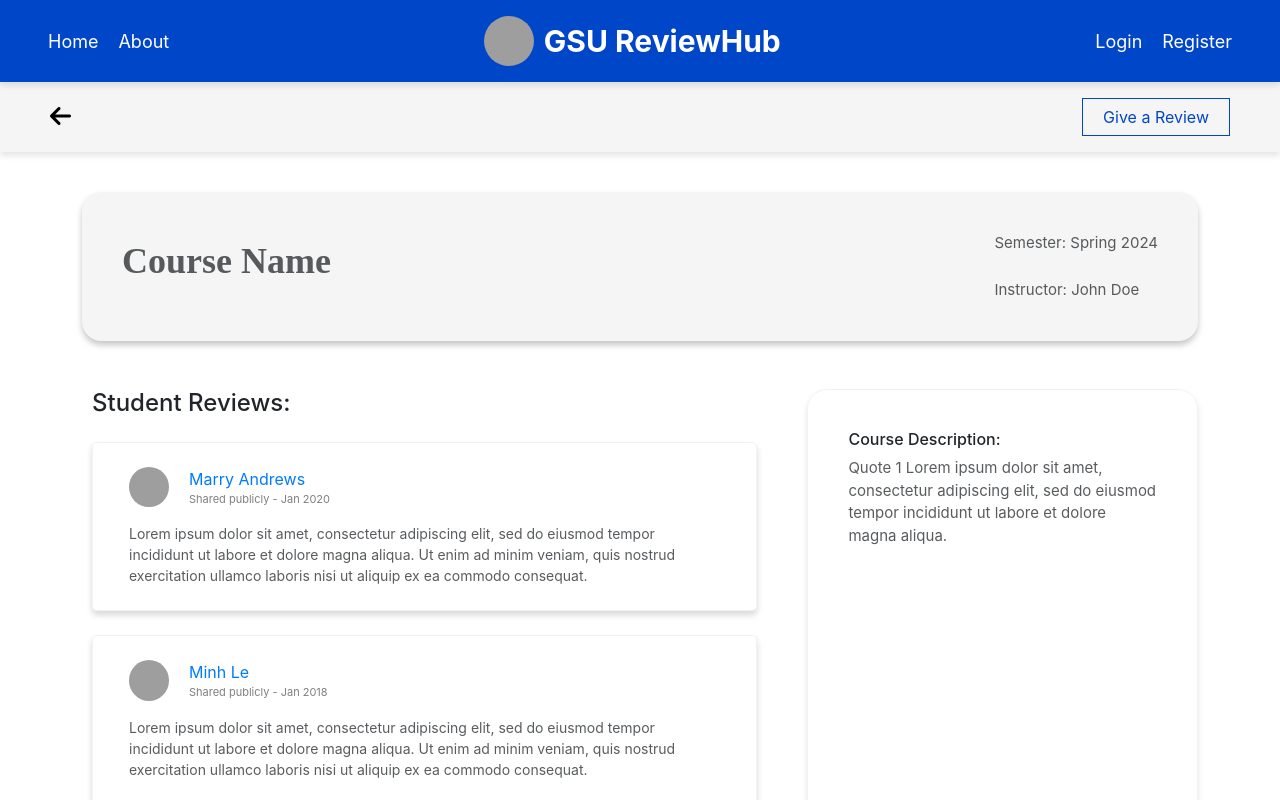
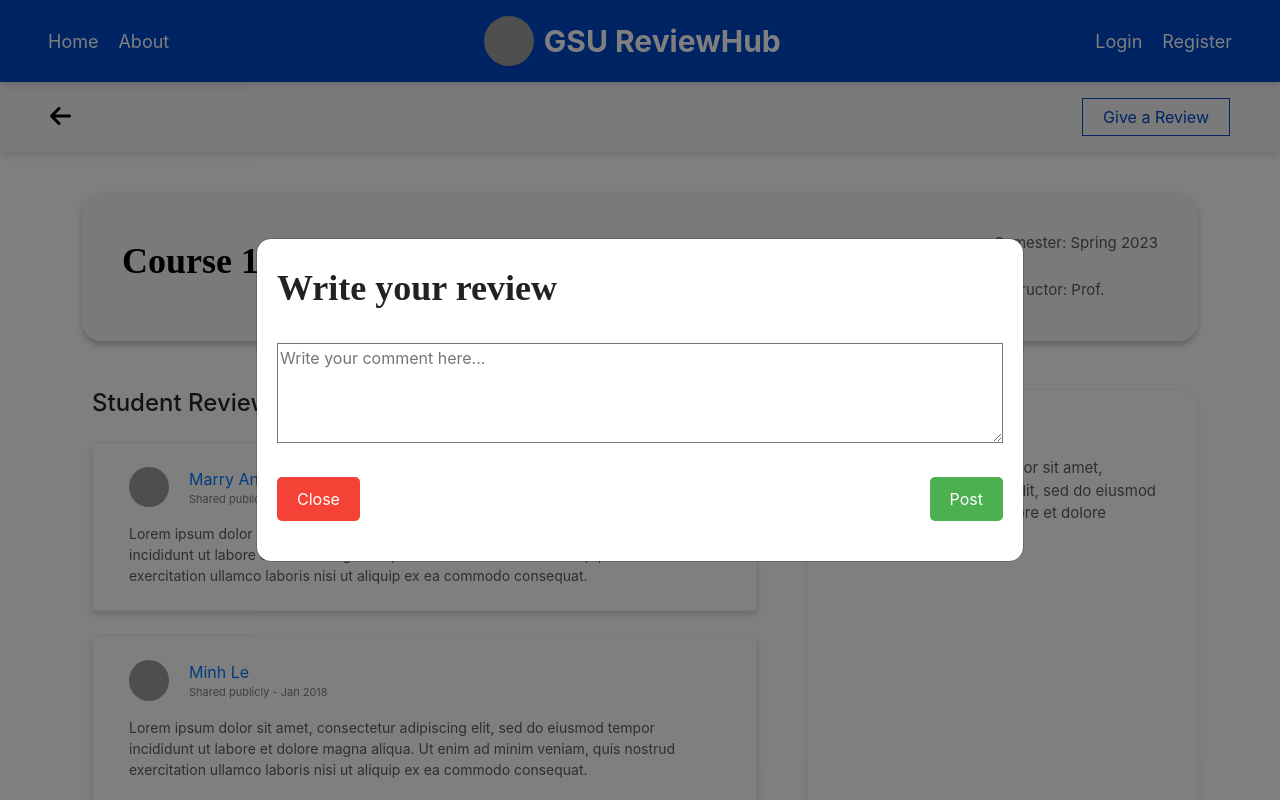
Before and after one commit to minhle28/GSU_ReviewHub, a React (Create React App) app in the folder client/: page /courses-details/1 in a window 1280 px wide. Both pictures are taken after a click on the button "Give a Review". Shown: the top 800 px of the page. Built offline with nearby package versions, Linux system fonts and the light colour scheme; grey boxes are pictures that could not be loaded.

Commit message:
conect sample data, fix pagination,  and add comment pop up box

```diff
--- a/client/src/App.js
+++ b/client/src/App.js
@@ -54,7 +54,7 @@ const router = createBrowserRouter([
             ],
           },
           {
-            path: "courses-details/:id",
+            path: "courses-details/:courseId",
             element: <CoursesDetails />,
           },
         ],
--- /dev/null
+++ b/client/src/layouts/CommentModal/CommentModal.css
@@ -0,0 +1,75 @@
+.modal {
+    position: fixed;
+    top: 0;
+    left: 0;
+    width: 100%;
+    height: 100%;
+    background-color: rgba(0, 0, 0, 0.5);
+
+    display: none;
+    justify-content: center;
+    align-items: center;
+}
+
+.modal.open {
+    display: flex;
+}
+
+.modal-content {
+    background-color: white;
+    padding: 20px;
+    border-radius: 15px;
+    width: 60%;
+    height: auto;
+
+}
+
+textarea {
+    width: 100%;
+    height: 100px;
+    margin-bottom: 10px;
+}
+
+button {
+    padding: 5px 10px;
+    cursor: pointer;
+}
+
+/* Styles for the button container */
+.button-container {
+    display: flex;
+    justify-content: space-between;
+    margin-bottom: 20px; /* Added margin for better spacing */
+  }
+
+  /* Styles for the Close button */
+  .close-button {
+    padding: 10px 20px; /* Increased padding for better clickability */
+    cursor: pointer;
+    background-color: #f44336; /* Red background color */
+    color: white; /* White text color */
+    border: none; /* No border */
+    border-radius: 5px; /* Rounded corners */
+    font-size: 16px; /* Font size */
+    transition: background-color 0.3s; /* Smooth transition for background color */
+  }
+
+  .close-button:hover {
+    background-color: #d32f2f; /* Darker red color on hover */
+  }
+
+  /* Styles for the Submit button */
+  .post-button {
+    padding: 10px 20px; /* Increased padding for better clickability */
+    cursor: pointer;
+    background-color: #4caf50; /* Green background color */
+    color: white; /* White text color */
+    border: none; /* No border */
+    border-radius: 5px; /* Rounded corners */
+    font-size: 16px; /* Font size */
+    transition: background-color 0.3s; /* Smooth transition for background color */
+  }
+
+  .post-button:hover {
+    background-color: #388e3c; /* Darker green color on hover */
+  }
--- /dev/null
+++ b/client/src/layouts/CommentModal/index.jsx
@@ -0,0 +1,20 @@
+// CommentModal.js
+import React from 'react';
+import './CommentModal.css';
+
+export const CommentModal = ({ isOpen, onClose }) => {
+  return (
+    <div className={`modal ${isOpen ? 'open' : ''}`} onClick={onClose}>
+      <div className="modal-content" onClick={(e) => e.stopPropagation()}>
+        <h2>Write your review</h2>
+        <br/>
+        <textarea placeholder="Write your comment here..." />
+        <br/>
+        <div className="button-container">
+          <button className="close-button" onClick={onClose}>Close</button>
+          <button className="post-button">Post</button>
+        </div>
+      </div>
+    </div>
+  );
+};
--- a/client/src/layouts/CourseSidebar/course_sidebar.css
+++ b/client/src/layouts/CourseSidebar/course_sidebar.css
@@ -74,8 +74,8 @@
     margin-bottom: 50px;
 }
 
-.submit-button,
-.reset-button {
+.menu-nav .submit-button,
+.menu-nav .reset-button {
     width: 60px;
     height: 36px;
     line-height: 36px;
--- a/client/src/pages/courses-details/courses-details.css
+++ b/client/src/pages/courses-details/courses-details.css
@@ -48,8 +48,9 @@
 }
 
 .coursesdetails-container h2 {
-    color: var(--bs-secondary-color) !important;
-    /*color: #F9F6EE;*/
+    color: black;
+    /*color: var(--bs-secondary-color) !important;
+    color: #F9F6EE;*/
 }
 
 .coursesdetails-container p {
--- a/client/src/pages/courses-details/index.jsx
+++ b/client/src/pages/courses-details/index.jsx
@@ -1,11 +1,18 @@
-import React from 'react';
+import React, { useState } from 'react';
 import './courses-details.css';
-import { Link } from 'react-router-dom';
+import { Link, useParams } from 'react-router-dom';
 import { coursesData, comments } from '../dummyData/';
+import { CommentModal } from '../../layouts/CommentModal/';
 
 export const CoursesDetails = () => {
+    const { courseId } = useParams(); // Get the courseId from URL params
+    const course = coursesData.find(course => course.courseId == courseId); // Find the course by courseId
 
-    const course = coursesData[0];
+    const [isModalOpen, setIsModalOpen] = useState(false);
+
+    const toggleModal = () => {
+        setIsModalOpen(!isModalOpen);
+    };
 
     return (
         <div id="courses_details">
@@ -13,16 +20,16 @@ export const CoursesDetails = () => {
                 <Link to="/courses">
                     <i className="fa-solid fa-arrow-left"></i>
                 </Link>
-                <button className="action-button">Give a Review</button>
+                <button className="action-button" onClick={toggleModal}>Give a Review</button>
             </div>
             <div className='coursesdetails-container'>
                 <div className='container'>
                     <div id="title_container" className='container'>
-                        <h2>Course Name</h2>
+                        <h2>{course.courseCode}</h2>
                         <div className="details">
-                            <p>Semester: Spring 2024</p>
+                            <p>Semester: {course.semester}</p>
                             <br />
-                            <p>Instructor: John Doe</p>
+                            <p>Instructor: {course.instructor}</p>
                         </div>
                     </div>
                     <br /><br />
@@ -61,6 +68,7 @@ export const CoursesDetails = () => {
                 </div>
             </div>
             <br/><br/>
+            <CommentModal isOpen={isModalOpen} onClose={toggleModal} />
         </div>
     );
 }
--- a/client/src/pages/dummyData/index.jsx
+++ b/client/src/pages/dummyData/index.jsx
@@ -1,16 +1,28 @@
 export const coursesData = [
-    { id: 1, courseCode: 'Course 1', instructor: 'Prof.', semester: 'Spring 2023', description: 'Quote 1 Lorem ipsum dolor sit amet, consectetur adipiscing elit, sed do eiusmod tempor incididunt ut labore et dolore magna aliqua.' },
-    { id: 2, courseCode: 'Course 2', instructor: 'Prof.', semester: 'Spring 2023', description: 'Quote 1 Lorem ipsum dolor sit amet, consectetur adipiscing elit, sed do eiusmod tempor incididunt ut labore et dolore magna aliqua.' },
-    { id: 3, courseCode: 'Course 3', instructor: 'Prof.', semester: 'Spring 2023', description: 'Quote 1 Lorem ipsum dolor sit amet, consectetur adipiscing elit, sed do eiusmod tempor incididunt ut labore et dolore magna aliqua.' },
-    { id: 4, courseCode: 'Course 4', instructor: 'Prof.', semester: 'Spring 2023', description: 'Quote 1 Lorem ipsum dolor sit amet, consectetur adipiscing elit, sed do eiusmod tempor incididunt ut labore et dolore magna aliqua.' },
-    { id: 5, courseCode: 'Course 5', instructor: 'Prof.', semester: 'Spring 2023', description: 'Quote 1 Lorem ipsum dolor sit amet, consectetur adipiscing elit, sed do eiusmod tempor incididunt ut labore et dolore magna aliqua.' },
-    { id: 6, courseCode: 'Course 6', instructor: 'Prof.', semester: 'Spring 2023', description: 'Quote 1 Lorem ipsum dolor sit amet, consectetur adipiscing elit, sed do eiusmod tempor incididunt ut labore et dolore magna aliqua.' },
-    { id: 7, courseCode: 'Course 7', instructor: 'Prof.', semester: 'Spring 2023', description: 'Quote 1 Lorem ipsum dolor sit amet, consectetur adipiscing elit, sed do eiusmod tempor incididunt ut labore et dolore magna aliqua.' },
-    { id: 8, courseCode: 'Course 8', instructor: 'Prof.', semester: 'Spring 2023', description: 'Quote 1 Lorem ipsum dolor sit amet, consectetur adipiscing elit, sed do eiusmod tempor incididunt ut labore et dolore magna aliqua.' },
-    { id: 9, courseCode: 'Course 9', instructor: 'Prof.', semester: 'Spring 2023', description: 'Quote 1 Lorem ipsum dolor sit amet, consectetur adipiscing elit, sed do eiusmod tempor incididunt ut labore et dolore magna aliqua.' },
-    { id: 10, courseCode: 'Course 10', instructor: 'Prof.', semester: 'Spring 2023', description: 'Quote 1 Lorem ipsum dolor sit amet, consectetur adipiscing elit, sed do eiusmod tempor incididunt ut labore et dolore magna aliqua.' },
-    { id: 11, courseCode: 'Course 11', instructor: 'Prof.', semester: 'Spring 2023', description: 'Quote 1 Lorem ipsum dolor sit amet, consectetur adipiscing elit, sed do eiusmod tempor incididunt ut labore et dolore magna aliqua.' },
-    { id: 12, courseCode: 'Course 12', instructor: 'Prof.', semester: 'Spring 2023', description: 'Quote 1 Lorem ipsum dolor sit amet, consectetur adipiscing elit, sed do eiusmod tempor incididunt ut labore et dolore magna aliqua.' },
+    { courseId: 1, courseCode: 'Course 1', instructor: 'Prof.', semester: 'Spring 2023', description: 'Quote 1 Lorem ipsum dolor sit amet, consectetur adipiscing elit, sed do eiusmod tempor incididunt ut labore et dolore magna aliqua.' },
+    { courseId: 2, courseCode: 'Course 2', instructor: 'Prof.', semester: 'Spring 2023', description: 'Quote 1 Lorem ipsum dolor sit amet, consectetur adipiscing elit, sed do eiusmod tempor incididunt ut labore et dolore magna aliqua.' },
+    { courseId: 3, courseCode: 'Course 3', instructor: 'Prof.', semester: 'Spring 2023', description: 'Quote 1 Lorem ipsum dolor sit amet, consectetur adipiscing elit, sed do eiusmod tempor incididunt ut labore et dolore magna aliqua.' },
+    { courseId: 4, courseCode: 'Course 4', instructor: 'Prof.', semester: 'Spring 2023', description: 'Quote 1 Lorem ipsum dolor sit amet, consectetur adipiscing elit, sed do eiusmod tempor incididunt ut labore et dolore magna aliqua.' },
+    { courseId: 5, courseCode: 'Course 5', instructor: 'Prof.', semester: 'Spring 2023', description: 'Quote 1 Lorem ipsum dolor sit amet, consectetur adipiscing elit, sed do eiusmod tempor incididunt ut labore et dolore magna aliqua.' },
+    { courseId: 6, courseCode: 'Course 6', instructor: 'Prof.', semester: 'Spring 2023', description: 'Quote 1 Lorem ipsum dolor sit amet, consectetur adipiscing elit, sed do eiusmod tempor incididunt ut labore et dolore magna aliqua.' },
+    { courseId: 7, courseCode: 'Course 7', instructor: 'Prof.', semester: 'Spring 2023', description: 'Quote 1 Lorem ipsum dolor sit amet, consectetur adipiscing elit, sed do eiusmod tempor incididunt ut labore et dolore magna aliqua.' },
+    { courseId: 8, courseCode: 'Course 8', instructor: 'Prof.', semester: 'Spring 2023', description: 'Quote 1 Lorem ipsum dolor sit amet, consectetur adipiscing elit, sed do eiusmod tempor incididunt ut labore et dolore magna aliqua.' },
+    { courseId: 9, courseCode: 'Course 9', instructor: 'Prof.', semester: 'Spring 2023', description: 'Quote 1 Lorem ipsum dolor sit amet, consectetur adipiscing elit, sed do eiusmod tempor incididunt ut labore et dolore magna aliqua.' },
+    { courseId: 10, courseCode: 'Course 10', instructor: 'Prof.', semester: 'Spring 2023', description: 'Quote 1 Lorem ipsum dolor sit amet, consectetur adipiscing elit, sed do eiusmod tempor incididunt ut labore et dolore magna aliqua.' },
+    { courseId: 11, courseCode: 'Course 11', instructor: 'Prof.', semester: 'Spring 2023', description: 'Quote 1 Lorem ipsum dolor sit amet, consectetur adipiscing elit, sed do eiusmod tempor incididunt ut labore et dolore magna aliqua.' },
+    { courseId: 12, courseCode: 'Course 12', instructor: 'Prof.', semester: 'Spring 2023', description: 'Quote 1 Lorem ipsum dolor sit amet, consectetur adipiscing elit, sed do eiusmod tempor incididunt ut labore et dolore magna aliqua.' },
+    { courseId: 13, courseCode: 'Course 13', instructor: 'Prof.', semester: 'Spring 2023', description: 'Quote 1 Lorem ipsum dolor sit amet, consectetur adipiscing elit, sed do eiusmod tempor incididunt ut labore et dolore magna aliqua.' },
+    { courseId: 14, courseCode: 'Course 14', instructor: 'Prof.', semester: 'Spring 2023', description: 'Quote 1 Lorem ipsum dolor sit amet, consectetur adipiscing elit, sed do eiusmod tempor incididunt ut labore et dolore magna aliqua.' },
+    { courseId: 15, courseCode: 'Course 15', instructor: 'Prof.', semester: 'Spring 2023', description: 'Quote 1 Lorem ipsum dolor sit amet, consectetur adipiscing elit, sed do eiusmod tempor incididunt ut labore et dolore magna aliqua.' },
+    { courseId: 16, courseCode: 'Course 16', instructor: 'Prof.', semester: 'Spring 2023', description: 'Quote 1 Lorem ipsum dolor sit amet, consectetur adipiscing elit, sed do eiusmod tempor incididunt ut labore et dolore magna aliqua.' },
+    { courseId: 17, courseCode: 'Course 17', instructor: 'Prof.', semester: 'Spring 2023', description: 'Quote 1 Lorem ipsum dolor sit amet, consectetur adipiscing elit, sed do eiusmod tempor incididunt ut labore et dolore magna aliqua.' },
+    { courseId: 18, courseCode: 'Course 18', instructor: 'Prof.', semester: 'Spring 2023', description: 'Quote 1 Lorem ipsum dolor sit amet, consectetur adipiscing elit, sed do eiusmod tempor incididunt ut labore et dolore magna aliqua.' },
+    { courseId: 19, courseCode: 'Course 19', instructor: 'Prof.', semester: 'Spring 2023', description: 'Quote 1 Lorem ipsum dolor sit amet, consectetur adipiscing elit, sed do eiusmod tempor incididunt ut labore et dolore magna aliqua.' },
+    { courseId: 20, courseCode: 'Course 20', instructor: 'Prof.', semester: 'Spring 2023', description: 'Quote 1 Lorem ipsum dolor sit amet, consectetur adipiscing elit, sed do eiusmod tempor incididunt ut labore et dolore magna aliqua.' },
+    { courseId: 21, courseCode: 'Course 21', instructor: 'Prof.', semester: 'Spring 2023', description: 'Quote 1 Lorem ipsum dolor sit amet, consectetur adipiscing elit, sed do eiusmod tempor incididunt ut labore et dolore magna aliqua.' },
+    { courseId: 22, courseCode: 'Course 22', instructor: 'Prof.', semester: 'Spring 2023', description: 'Quote 1 Lorem ipsum dolor sit amet, consectetur adipiscing elit, sed do eiusmod tempor incididunt ut labore et dolore magna aliqua.' },
+    { courseId: 23, courseCode: 'Course 23', instructor: 'Prof.', semester: 'Spring 2023', description: 'Quote 1 Lorem ipsum dolor sit amet, consectetur adipiscing elit, sed do eiusmod tempor incididunt ut labore et dolore magna aliqua.' },
+    { courseId: 24, courseCode: 'Course 24', instructor: 'Prof.', semester: 'Spring 2023', description: 'Quote 1 Lorem ipsum dolor sit amet, consectetur adipiscing elit, sed do eiusmod tempor incididunt ut labore et dolore magna aliqua.' },
 ];
 
 export const comments = [
```
Also changed, not shown: client/src/pages/courses/index.jsx (+27 -23 lines).
